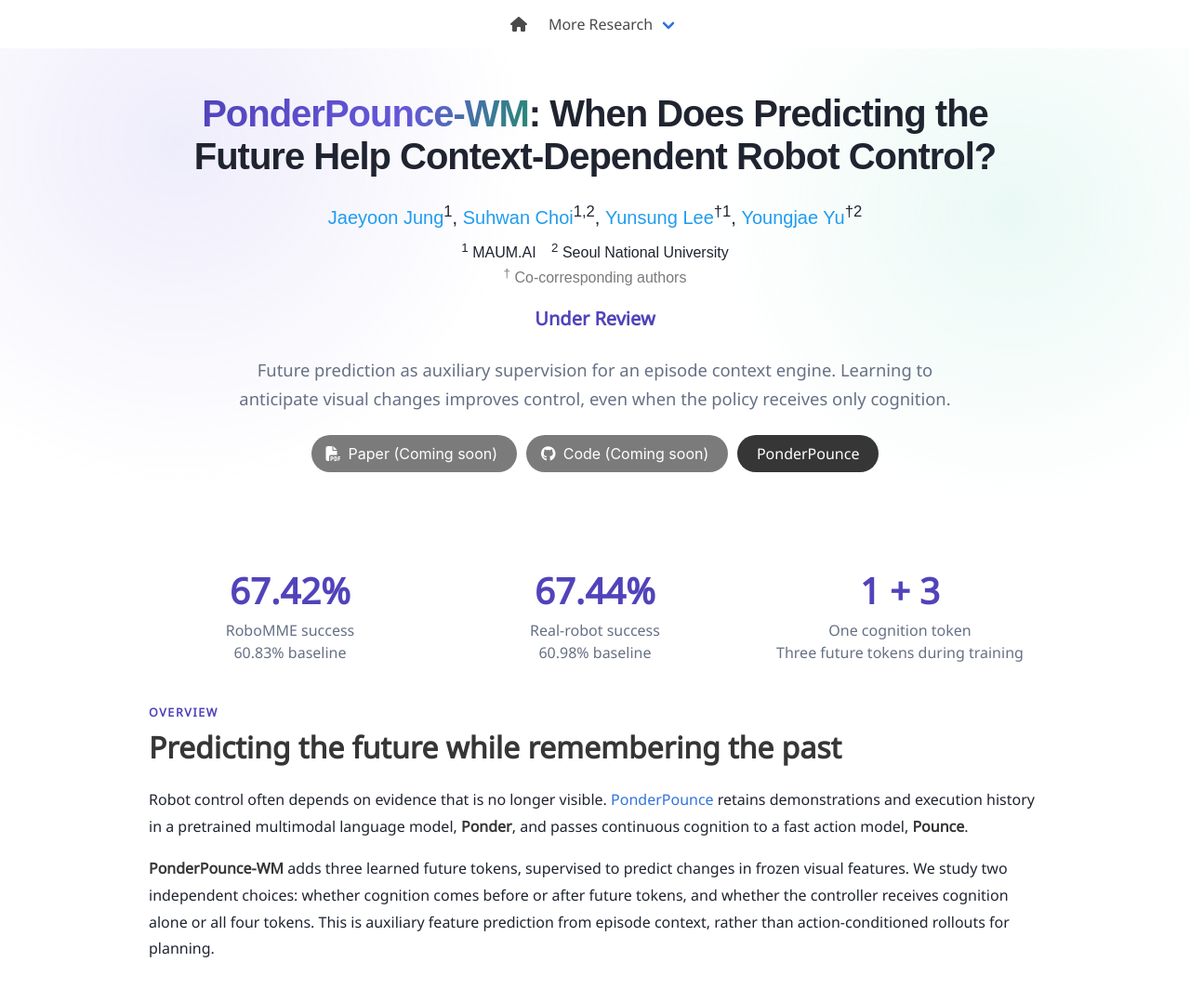
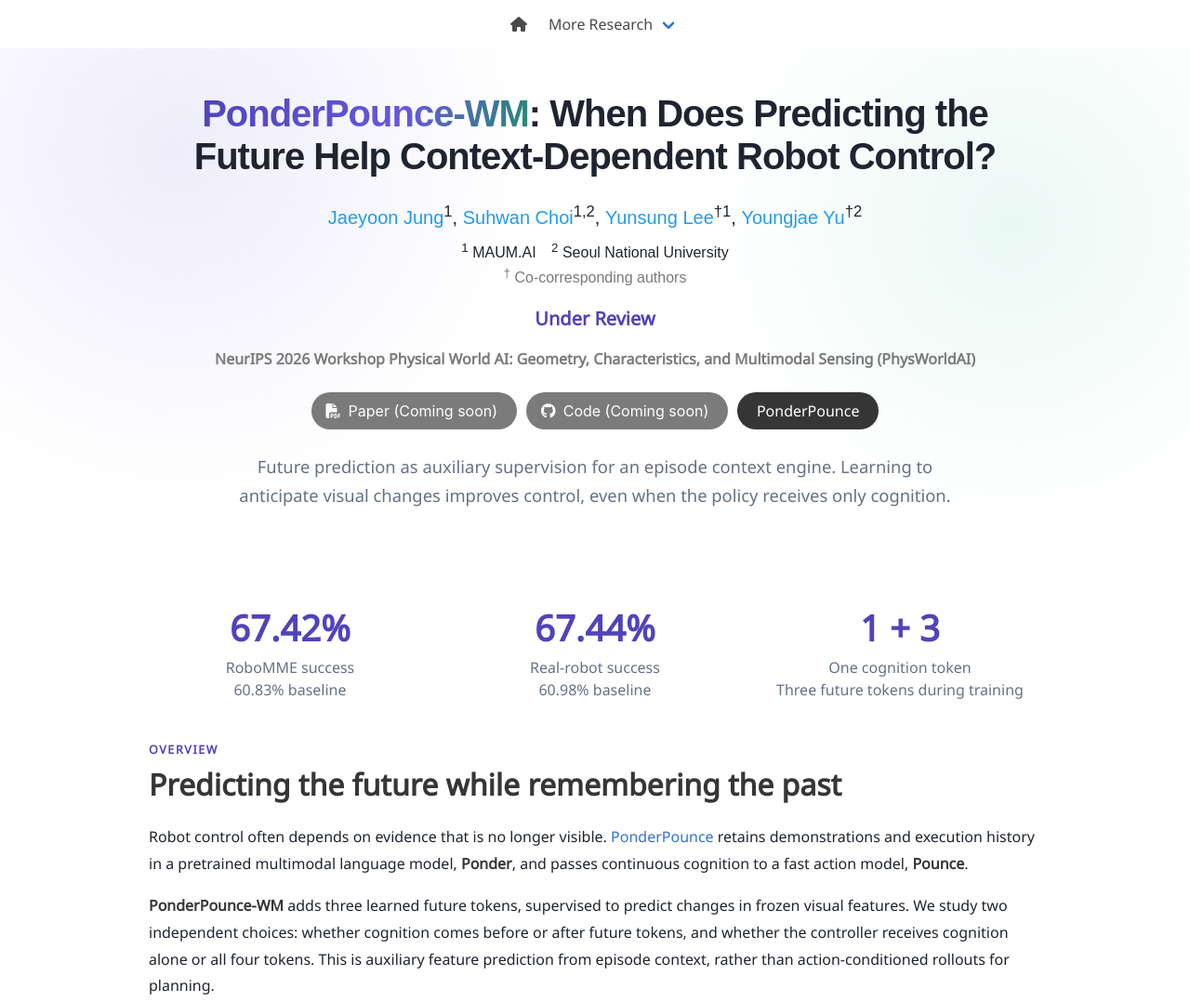
Before and after one commit to worv-ai/worv-ai.github.io, a plain HTML site: page ponderpounce-wm/index.html in a window 1280 px wide. Shown: the top 1078 px of the page at 93% size. Drawn offline with Linux system fonts and the light colour scheme; a web font is replaced by a local one.

Commit message:
feat(ponderpounce): add NeurIPS workshop affiliations

```diff
--- a/ponderpounce-wm/index.html
+++ b/ponderpounce-wm/index.html
@@ -47,12 +47,15 @@
                 <span class="author-block has-text-grey"><sup>†</sup> Co-corresponding authors</span>
             </div>
             <div class="is-size-5 publication-venue mt-4">Under Review</div>
-            <p class="hero-summary">Future prediction as auxiliary supervision for an episode context engine. Learning to anticipate visual changes improves control, even when the policy receives only cognition.</p>
+            <div class="is-size-6 publication-venue has-text-grey mt-4">
+                <span class="venue-block">NeurIPS 2026 Workshop Physical World AI: Geometry, Characteristics, and Multimodal Sensing (PhysWorldAI)</span>
+            </div>
             <div class="publication-links mt-5">
                 <button class="button is-normal is-rounded is-dark" disabled><span class="icon"><i class="fas fa-file-pdf" aria-hidden="true"></i></span><span>Paper (Coming soon)</span></button>
                 <button class="button is-normal is-rounded is-dark" disabled><span class="icon"><i class="fab fa-github" aria-hidden="true"></i></span><span>Code (Coming soon)</span></button>
                 <a class="button is-normal is-rounded is-dark" href="../ponderpounce/"><span>PonderPounce</span></a>
             </div>
+            <p class="hero-summary">Future prediction as auxiliary supervision for an episode context engine. Learning to anticipate visual changes improves control, even when the policy receives only cognition.</p>
         </div></div>
     </section>
     <section class="section">
```
Also changed, not shown: ponderpounce/index.html (+3 -0 lines).
